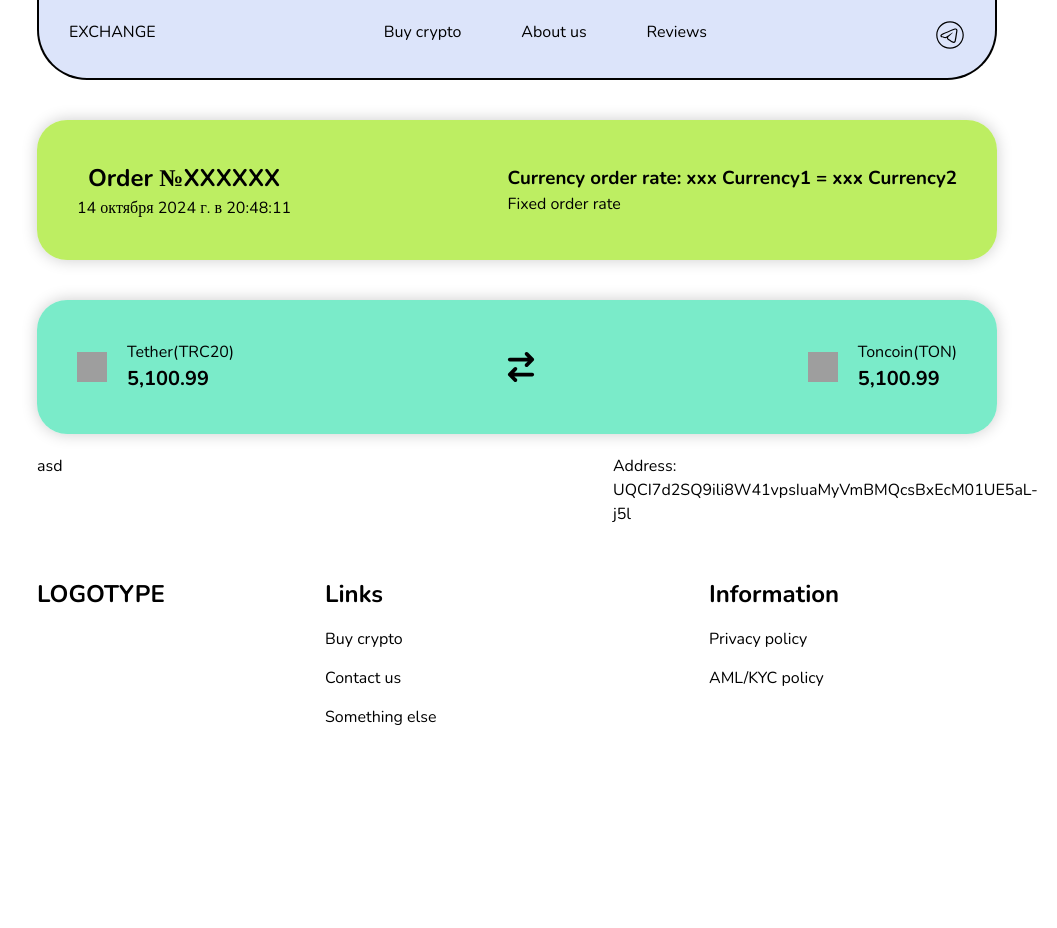
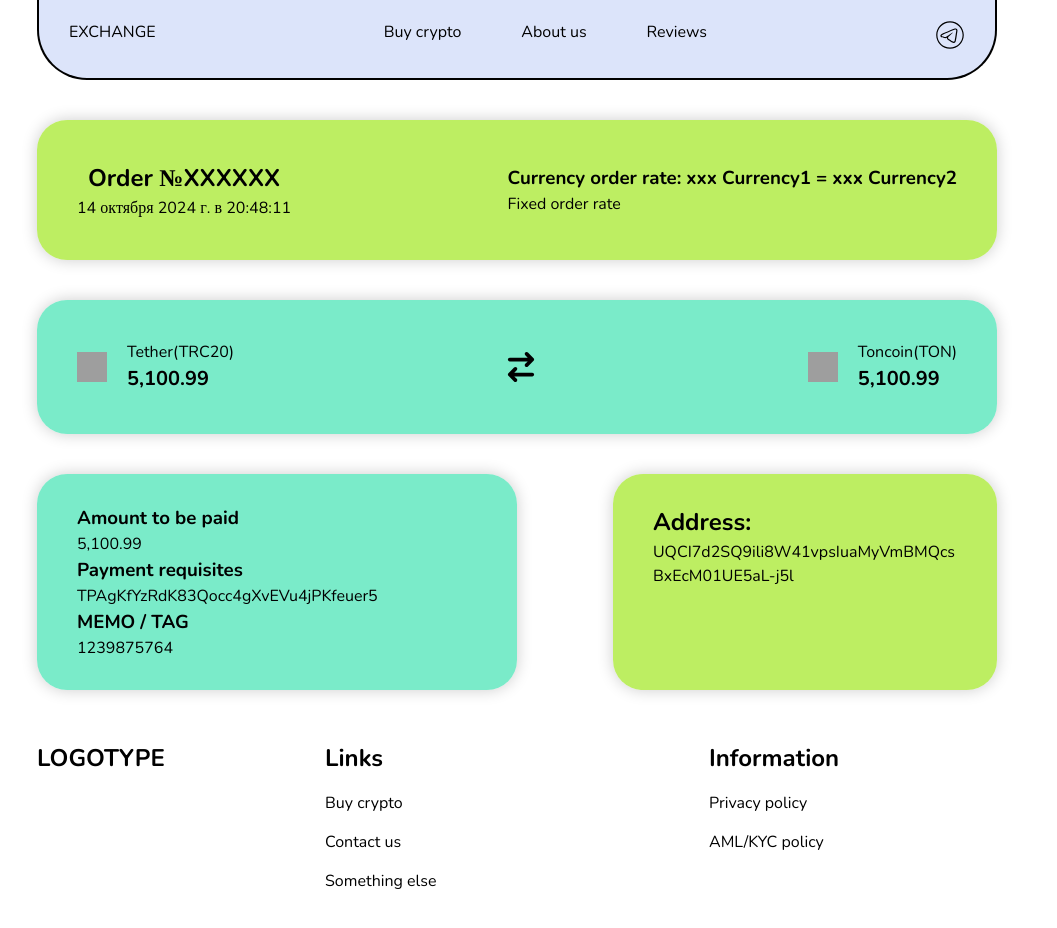
Before and after one commit to inferiks/CryptoEx, a React (Vite) app: page /order in a window 1280 px wide. Shown: the top 928 px of the page, without its empty margins (123-1180 px from the left). Before the commit the page ends 800 px from the top, so only its background shows below. Built offline with nearby package versions, Linux system fonts and the light colour scheme; grey boxes are pictures that could not be loaded.

Commit message:
Finished processing window and added SASS mixins

```diff
--- a/src/components/order/Order.jsx
+++ b/src/components/order/Order.jsx
@@ -56,8 +56,25 @@ const Order = () => {
       </Grid>
       <Grid container>
         <Grid size={1} />
-        <Grid size={6} className="order__transfer_info">asd</Grid>
-        <Grid size={4} className="order__address">Address: UQCI7d2SQ9ili8W41vpsIuaMyVmBMQcsBxEcM01UE5aL-j5l</Grid>
+        <Grid size={5} className="order__transfer_info">
+          <h3>Amount to be paid</h3>
+          <span>
+            5,100.99
+          </span>
+          <h3>Payment requisites</h3>
+          <span>
+            TPAgKfYzRdK83Qocc4gXvEVu4jPKfeuer5
+          </span>
+          <h3>MEMO / TAG</h3>
+          <span>
+            1239875764
+          </span>
+        </Grid>
+        <Grid size={1} />
+        <Grid size={4} className="order__address">
+          <h2>Address:</h2>
+          <span>UQCI7d2SQ9ili8W41vpsIuaMyVmBMQcsBxEcM01UE5aL-j5l</span>
+        </Grid>
       </Grid>
     </Container>
   );
--- a/src/components/order/order.sass
+++ b/src/components/order/order.sass
@@ -1,4 +1,5 @@
 @import '../../variables.sass'
+@import '../../mixins.sass'
 
 .order
 
@@ -8,19 +9,15 @@
     margin: 20px auto
     text-align: center
     background-color: $green-arctic
-    box-shadow: 0 0 1rem 0 rgba(0, 0, 0, .2)
     border-radius: 30px
     padding: 40px 40px
     max-width: 100%
     width: 600px
     align-items: center
+    @include window-style
 
     &_info
       background-color: $green-spring
-
-    &::before
-      box-shadow: inset 0 0 2000px rgba(255, 255, 255, .5)
-      backdrop-filter: blur(1px)
 
   &__info
     text-align: left
@@ -29,8 +26,25 @@
     display: flex
     align-items: center
     text-align: left
+
   &__currency
     font-size: 16px
+
   &__total
     font-size: 20px
     font-weight: bold
+
+  &__address
+    margin-top: 20px
+    background-color: $green-spring
+    border-radius: 30px
+    padding: 30px 40px
+    word-break: break-all
+    @include window-style
+
+  &__transfer_info
+    margin-top: 20px
+    background-color: $green-arctic
+    border-radius: 30px
+    padding: 30px 40px
+    @include window-style
--- /dev/null
+++ b/src/mixins.sass
@@ -0,0 +1,6 @@
+@mixin window-style
+  box-shadow: 0 0 1rem 0 rgba(0, 0, 0, .2)
+
+  &::before
+    box-shadow: inset 0 0 2000px rgba(255, 255, 255, .5)
+    backdrop-filter: blur(1px)
--- a/src/variables.sass
+++ b/src/variables.sass
@@ -1,4 +1,4 @@
-$green-emerald: #21BA72
+$green-emerald: rgba(33, 186, 114, 0.7)
 $green-arctic: rgba(66, 227, 179, 0.7)
 $green-spring: rgba(161, 231, 32, 0.7)
 $primary-blue: rgba(81, 122, 227, 0.2)
```
